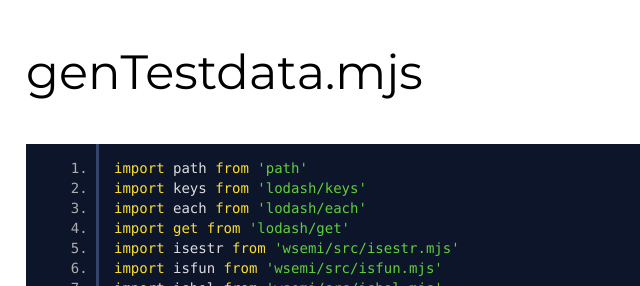
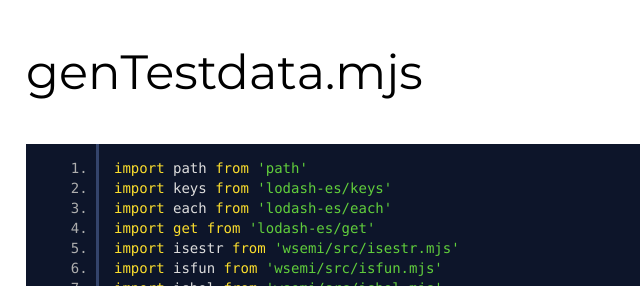
Before and after one commit to yuda-lyu/w-data-collector, a website: page docs/genTestdata.mjs.html in a window 1280 px wide. Shown: the top 286 px of the page, 264-904 px from the left. Drawn offline with Linux system fonts and the light colour scheme.

Commit message:
modify: lodash to update-es

```diff
--- a/docs/genTestdata.mjs.html
+++ b/docs/genTestdata.mjs.html
@@ -46,9 +46,9 @@
     <section>
         <article>
             <pre class="prettyprint source linenums"><code>import path from 'path'
-import keys from 'lodash/keys'
-import each from 'lodash/each'
-import get from 'lodash/get'
+import keys from 'lodash-es/keys'
+import each from 'lodash-es/each'
+import get from 'lodash-es/get'
 import isestr from 'wsemi/src/isestr.mjs'
 import isfun from 'wsemi/src/isfun.mjs'
 import isbol from 'wsemi/src/isbol.mjs'
@@ -152,7 +152,7 @@ export default genTestdata
 <br class="clear">
 
 <footer>
-    Documentation generated by <a href="https://github.com/jsdoc3/jsdoc">JSDoc 4.0.2</a> on Tue Mar 19 2024 14:25:15 GMT+0800 (台北標準時間) using the <a href="https://github.com/clenemt/docdash">docdash</a> theme.
+    Documentation generated by <a href="https://github.com/jsdoc3/jsdoc">JSDoc 4.0.2</a> on Tue Mar 19 2024 21:30:05 GMT+0800 (台北標準時間) using the <a href="https://github.com/clenemt/docdash">docdash</a> theme.
 </footer>
 
 <script>prettyPrint();</script>
--- a/package.json
+++ b/package.json
@@ -1,9 +1,9 @@
 {
   "name": "w-data-collector",
-  "version": "1.0.20",
+  "version": "1.0.21",
   "main": "dist/w-data-collector.umd.js",
   "dependencies": {
-    "lodash": "^4.17.21",
+    "lodash-es": "^4.17.21",
     "wsemi": "^1.7.47"
   },
   "devDependencies": {
--- a/src/genIndex.mjs
+++ b/src/genIndex.mjs
@@ -1,8 +1,8 @@
 import path from 'path'
 import fs from 'fs'
-import get from 'lodash/get'
-import map from 'lodash/map'
-import join from 'lodash/join'
+import get from 'lodash-es/get'
+import map from 'lodash-es/map'
+import join from 'lodash-es/join'
 import isestr from 'wsemi/src/isestr.mjs'
 import isbol from 'wsemi/src/isbol.mjs'
 import fsTreeFolder from 'wsemi/src/fsTreeFolder.mjs'
--- a/src/genTestdata.mjs
+++ b/src/genTestdata.mjs
@@ -1,7 +1,7 @@
 import path from 'path'
-import keys from 'lodash/keys'
-import each from 'lodash/each'
-import get from 'lodash/get'
+import keys from 'lodash-es/keys'
+import each from 'lodash-es/each'
+import get from 'lodash-es/get'
 import isestr from 'wsemi/src/isestr.mjs'
 import isfun from 'wsemi/src/isfun.mjs'
 import isbol from 'wsemi/src/isbol.mjs'
--- a/toolg/gDocsExams.mjs
+++ b/toolg/gDocsExams.mjs
@@ -1,5 +1,5 @@
 import fs from 'fs'
-import _ from 'lodash'
+import _ from 'lodash-es'
 import getFiles from 'w-package-tools/src/getFiles.mjs'
 import getPks from 'w-package-tools/src/getPks.mjs'
 
```
Also changed, not shown: docs/genIndex.mjs.html (+4 -4 lines), docs/global.html (+1 -1 lines), docs/index.html (+1 -1 lines), src/build.mjs (+4 -4 lines), test/genIndex.test.mjs (+1 -1 lines), test/schema/tables/holeLabTabs.mjs (+3 -3 lines), test/schema/tables/holeLabTabsItems.mjs (+3 -3 lines), test/schema/tables/users.mjs (+3 -3 lines), README.md, dist/w-data-collector.umd.js, 2 other files.
